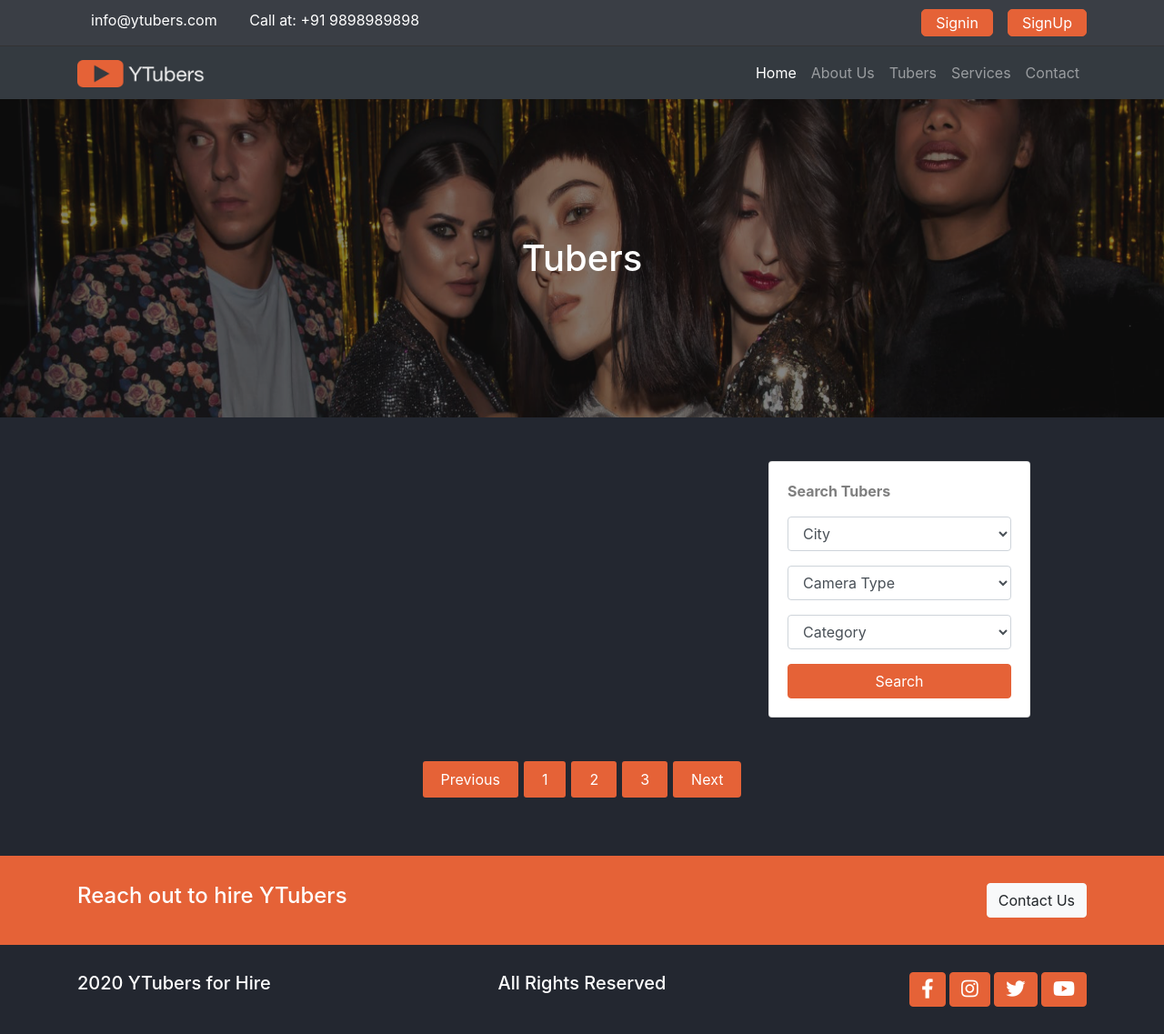
After one commit to brijeshdubey8779/youtubers, a Django app: template tubers/templates/youtubers/youtubers.html in a window 1280 px wide. The commit adds this page. Shown: the whole page at 91% size. Run offline with Django 4.2, Linux system fonts and the light colour scheme; the template is opened without the code that fills it, so the values that code supplies are empty.

Commit message:
tubers page added and linked and separate youtubers page is also connected

```diff
--- a/tubers/templates/includes/navbar.html
+++ b/tubers/templates/includes/navbar.html
@@ -2,7 +2,7 @@
 
 <nav class="navbar navbar-expand-lg navbar-dark bg-dark">
     <div class="container">
-        <a class="navbar-brand" href="/index.html">
+        <a class="navbar-brand" href="{% url 'home' %}">
             <img src="{% static '/assets/images/logo.png' %}" alt="" width="140" height="30" alt="" loading="lazy">
         </a>
         <button class="navbar-toggler" type="button" data-toggle="collapse" data-target="#navbarNav"
@@ -12,13 +12,13 @@
         <div class="collapse navbar-collapse" id="navbarNav">
             <ul class="navbar-nav ml-auto">
                 <li class="nav-item active">
-                    <a class="nav-link" href="/index.html">Home</a>
+                    <a class="nav-link" href="{% url 'home' %}">Home</a>
                 </li>
                 <li class="nav-item">
                     <a class="nav-link" href="/aboutus.html">About Us</a>
                 </li>
                 <li class="nav-item">
-                    <a class="nav-link" href="/tubers.html">Tubers</a>
+                    <a class="nav-link" href="{% url 'youtubers' %}">Tubers</a>
                 </li>
                 <li class="nav-item">
                     <a class="nav-link" href="#">Services</a>
--- /dev/null
+++ b/tubers/templates/youtubers/youtubers.html
@@ -0,0 +1,127 @@
+{% extends 'base.html' %}
+{% load static %}
+{% block content %}
+<main class="tubers-page">
+  <div class="banner">
+    <img src="{% static './assets/images/bg-banner.png' %}" alt="" class="img-fluid w-100">
+    <h1 class="text-center">
+      Tubers
+    </h1>
+  </div>
+
+
+  <section class="container mt-5 mb-5">
+    <div class="row ">
+      <div class="col-lg-8 mb-2 ">
+        <section class="tubers">
+
+
+
+          <!-- person 1 -->
+          {% for tuber in tubers %}
+          <div class="card border-0 text-center">
+            <div class="feature-text">
+
+              <a href="{% url 'youtubers_detail' tuber.id %}">
+                <img src="{{ tuber.photo.url }}" class="card-img-top" style="height: 267px; object-fit: cover;"
+                  alt="team-member">
+              </a>
+
+            </div>
+            <div class="card-body">
+              <h5 class="card-title">{{ tuber.name }}</h5>
+              <p class="card-text">{{ tuber.category }}</p>
+              <div class="person-description mt-2">
+                <button class="btn btn-accent"> City: {{ tuber.city }} </button>
+                <button class="btn btn-accent"> Age: {{ tuber.age }} </button>
+                <button class="btn btn-accent"> Height: {{ tuber.hight }} </button>
+              </div>
+              <div class="person-description mt-2">
+                <button class="btn btn-accent"> crew: {{ tuber.crew }} </button>
+                <button class="btn btn-accent"> Camera: {{ tuber.camera_type }} </button>
+                <button class="btn btn-accent"> Subs: {{ tuber.subs_count }} </button>
+              </div>
+            </div>
+          </div>
+          {% endfor %}
+          <!-- person 1 end -->
+
+
+
+
+
+
+
+
+
+
+
+
+
+
+
+
+
+
+
+
+
+        </section>
+      </div>
+
+      <div class="col-lg-4 ">
+        <div class="card">
+          <div class="card-body">
+            <p class="text-left font-weight-bolder text-black-50">
+              Search Tubers
+            </p>
+            <form>
+              <div class="form-group">
+                <select id="inputState" class="form-control">
+                  <option selected disabled hidden>City</option>
+                  <option>...</option>
+                </select>
+              </div>
+              <div class="form-group">
+                <select id="inputState" class="form-control">
+                  <option selected disabled hidden>Camera Type</option>
+                  <option>Value 1</option>
+                  <option>Value 2</option>
+                  <option>Value 3</option>
+                  <option>Value 4</option>
+                </select>
+              </div>
+              <div class="form-group">
+                <select class="form-control">
+                  <option selected disabled hidden>Category</option>
+                  <option>...</option>
+                </select>
+              </div>
+
+            </form>
+
+
+            <button class="btn btn-accent btn-block">Search</button>
+          </div>
+        </div>
+      </div>
+    </div>
+  </section>
+
+  <div class="container section pagination-section mt-3">
+    <nav aria-label="Page navigation example">
+      <ul class="pagination justify-content-center">
+        <li class="page-item disabled">
+          <a class="page-link" href="#" tabindex="-1" aria-disabled="true">Previous</a>
+        </li>
+        <li class="page-item"><a class="page-link" href="#">1</a></li>
+        <li class="page-item"><a class="page-link" href="#">2</a></li>
+        <li class="page-item"><a class="page-link" href="#">3</a></li>
+        <li class="page-item">
+          <a class="page-link" href="#">Next</a>
+        </li>
+      </ul>
+    </nav>
+  </div>
+</main>
+{% endblock %}
```
Also changed, not shown: tubers/templates/youtubers/youtubers_detail.html (added, +110 -0 lines), tubers/youtubers/views.py (+12 -5 lines).
